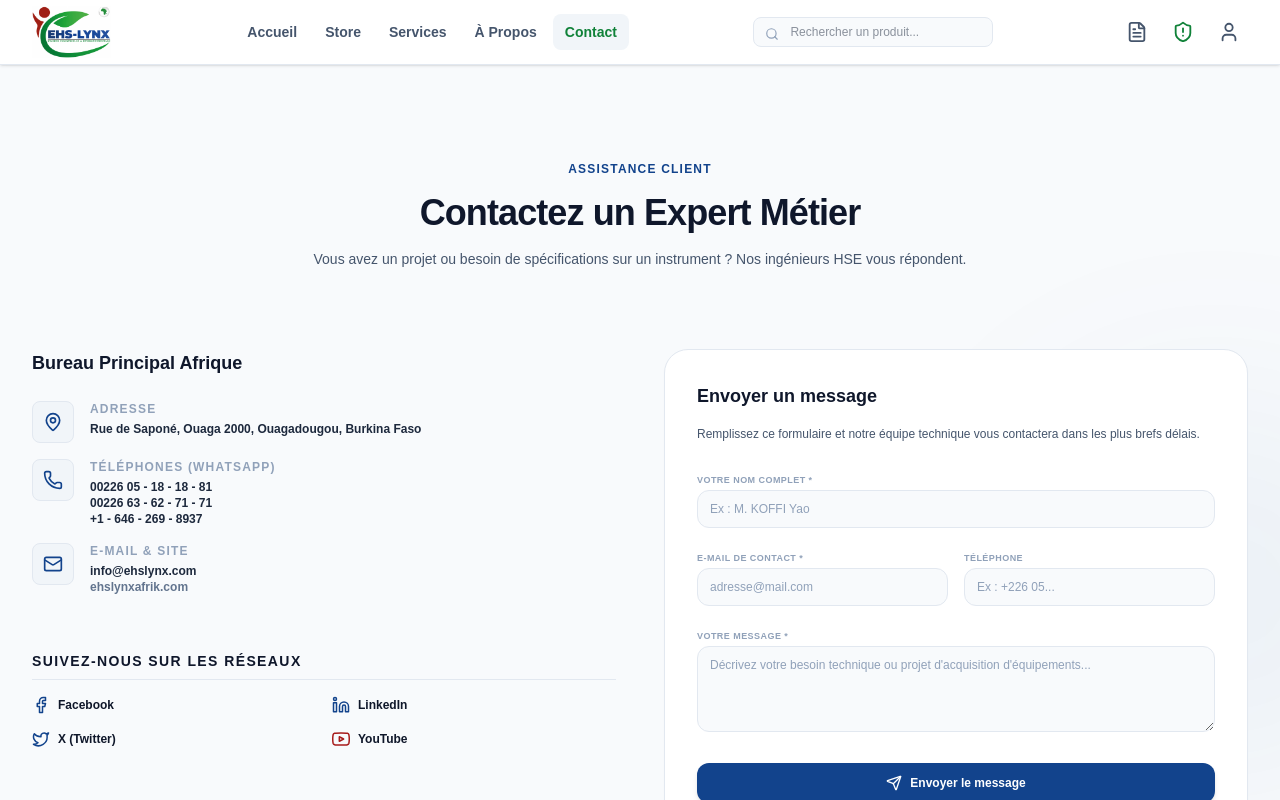
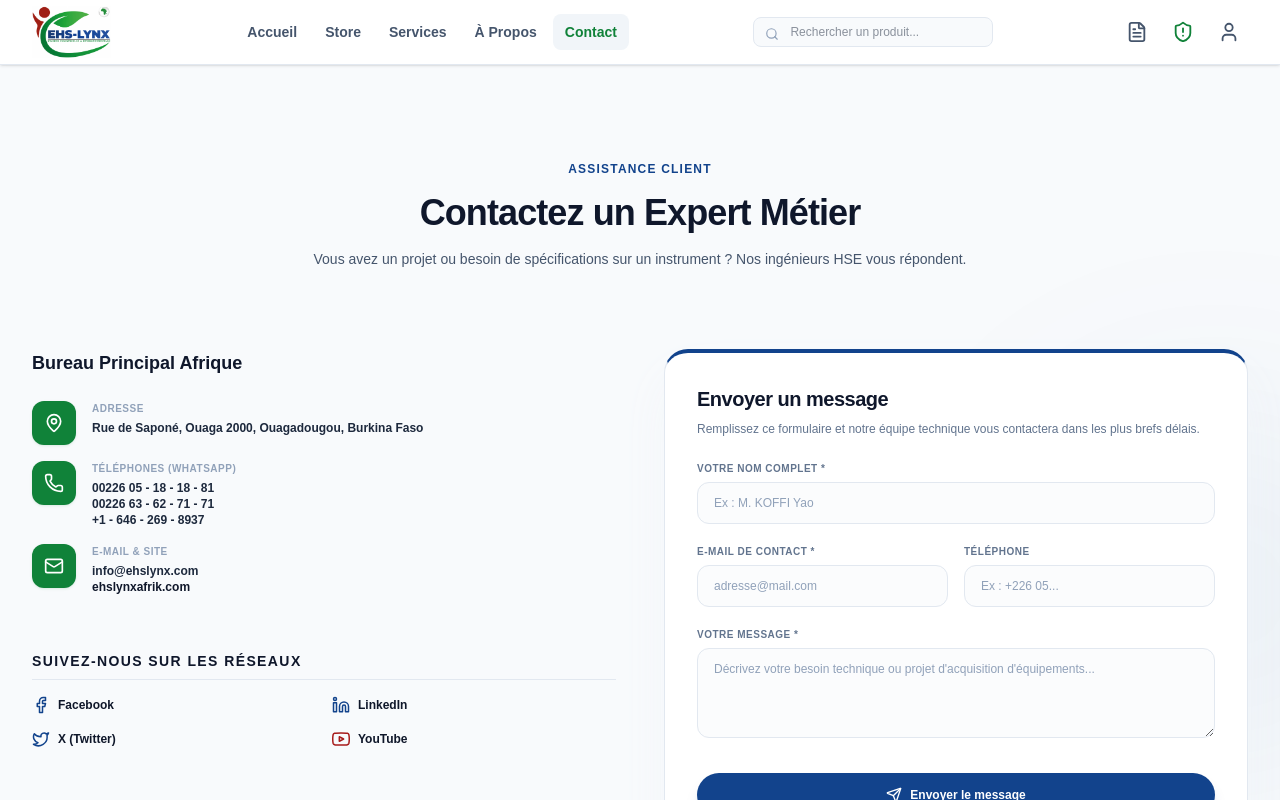
Before and after one commit to francisyaro/ehslynxstore, a Next.js app: page /info-contact in a window 1280 px wide. Shown: the top 800 px of the page. Built offline with nearby package versions, Linux system fonts and the light colour scheme.

Commit message:
style: change contact info icon background to leaf green, improve contact form UX/UI design

```diff
--- a/src/app/(public)/info-contact/page.tsx
+++ b/src/app/(public)/info-contact/page.tsx
@@ -67,21 +67,21 @@ export default function ContactPage() {
 
               <div className="space-y-4">
                 <div className="flex gap-4 items-start">
-                  <div className="p-2.5 rounded-lg bg-slate-100 border border-slate-200 text-brand-blue shrink-0">
+                  <div className="p-3 rounded-xl bg-brand-green text-white shrink-0 shadow-sm shadow-brand-green/10">
                     <MapPin className="h-5 w-5" />
                   </div>
                   <div>
-                    <h3 className="text-xs font-bold text-slate-400 uppercase tracking-widest">Adresse</h3>
+                    <h3 className="text-[10px] font-bold text-slate-400 uppercase tracking-wider">Adresse</h3>
                     <p className="text-xs text-slate-800 mt-1 font-semibold">Rue de Saponé, Ouaga 2000, Ouagadougou, Burkina Faso</p>
                   </div>
                 </div>
 
                 <div className="flex gap-4 items-start">
-                  <div className="p-2.5 rounded-lg bg-slate-100 border border-slate-200 text-brand-blue shrink-0">
+                  <div className="p-3 rounded-xl bg-brand-green text-white shrink-0 shadow-sm shadow-brand-green/10">
                     <Phone className="h-5 w-5" />
                   </div>
                   <div>
-                    <h3 className="text-xs font-bold text-slate-400 uppercase tracking-widest">Téléphones (WhatsApp)</h3>
+                    <h3 className="text-[10px] font-bold text-slate-400 uppercase tracking-wider">Téléphones (WhatsApp)</h3>
                     <p className="text-xs text-slate-800 mt-1 font-semibold">00226 05 - 18 - 18 - 81</p>
                     <p className="text-xs text-slate-800 font-semibold">00226 63 - 62 - 71 - 71</p>
                     <p className="text-xs text-slate-800 font-semibold">+1 - 646 - 269  - 8937</p>
@@ -89,13 +89,13 @@ export default function ContactPage() {
                 </div>
 
                 <div className="flex gap-4 items-start">
-                  <div className="p-2.5 rounded-lg bg-slate-100 border border-slate-200 text-brand-blue shrink-0">
+                  <div className="p-3 rounded-xl bg-brand-green text-white shrink-0 shadow-sm shadow-brand-green/10">
                     <Mail className="h-5 w-5" />
                   </div>
                   <div>
-                    <h3 className="text-xs font-bold text-slate-400 uppercase tracking-widest">E-mail & Site</h3>
+                    <h3 className="text-[10px] font-bold text-slate-400 uppercase tracking-wider">E-mail & Site</h3>
                     <p className="text-xs text-slate-800 mt-1 font-semibold">info@ehslynx.com</p>
-                    <p className="text-xs text-slate-500 font-semibold">ehslynxafrik.com</p>
+                    <p className="text-xs text-slate-550 font-semibold">ehslynxafrik.com</p>
                   </div>
                 </div>
               </div>
@@ -165,76 +165,85 @@ export default function ContactPage() {
           </div>
 
           {/* Right Column: Contact Form */}
-          <div className="lg:col-span-6 border border-slate-200 bg-white p-8 rounded-3xl relative shadow-[0_1px_3px_rgba(0,0,0,0.015)]">
-            <h2 className="text-lg font-bold text-slate-900 mb-4">Envoyer un message</h2>
-            <p className="text-xs text-slate-600 mb-6">
+          <div className="lg:col-span-6 border-t-4 border-t-brand-blue border-x border-b border-slate-200 bg-white p-8 rounded-3xl relative shadow-2xl shadow-slate-100/90 transition-shadow hover:shadow-slate-200/90">
+            <h2 className="text-xl font-black text-slate-900 tracking-tight mb-2">Envoyer un message</h2>
+            <p className="text-xs text-slate-500 mb-6">
               Remplissez ce formulaire et notre équipe technique vous contactera dans les plus brefs délais.
             </p>
 
-            <form onSubmit={handleSubmit} className="space-y-4">
+            <form onSubmit={handleSubmit} className="space-y-5">
               {submitted && (
-                <div className="p-3.5 rounded-xl bg-brand-green/10 border border-brand-green/30 text-xs font-bold text-brand-green flex items-center gap-2">
-                  <Check className="h-4 w-4 text-brand-green" /> Message envoyé avec succès. Nous vous répondrons sous peu.
+                <div className="p-4 rounded-xl bg-emerald-50 border border-emerald-200 text-xs font-bold text-emerald-800 flex items-center gap-2 shadow-sm shadow-emerald-500/5">
+                  <Check className="h-4 w-4 text-brand-green shrink-0" />
+                  <span>Message envoyé avec succès. Nos experts vous répondront sous peu.</span>
                 </div>
               )}
 
-              <div className="space-y-1">
-                <label className="text-[9px] uppercase tracking-wider text-slate-400 font-bold">Votre nom complet *</label>
+              <div className="space-y-1.5">
+                <label className="text-[10px] uppercase tracking-wider text-slate-500 font-extrabold block">Votre nom complet *</label>
                 <input
                   type="text"
                   required
                   value={name}
                   onChange={(e) => setName(e.target.value)}
                   placeholder="Ex : M. KOFFI Yao"
-                  className="w-full px-3 py-2.5 rounded-xl bg-slate-50 border border-slate-200 text-xs text-slate-800 focus:outline-none focus:bg-white focus:border-brand-blue placeholder:text-slate-400 transition-colors"
+                  className="w-full px-4 py-3 rounded-xl bg-slate-50/50 border border-slate-200 text-xs text-slate-800 focus:outline-none focus:bg-white focus:border-brand-blue focus:ring-4 focus:ring-brand-blue/10 placeholder:text-slate-400 hover:border-slate-300 transition-all duration-200"
                 />
               </div>
 
-              <div className="grid grid-cols-2 gap-4">
-                <div className="space-y-1">
-                  <label className="text-[9px] uppercase tracking-wider text-slate-400 font-bold">E-mail de contact *</label>
+              <div className="grid grid-cols-1 sm:grid-cols-2 gap-4">
+                <div className="space-y-1.5">
+                  <label className="text-[10px] uppercase tracking-wider text-slate-500 font-extrabold block">E-mail de contact *</label>
                   <input
                     type="email"
                     required
                     value={email}
                     onChange={(e) => setEmail(e.target.value)}
                     placeholder="adresse@mail.com"
-                    className="w-full px-3 py-2.5 rounded-xl bg-slate-50 border border-slate-200 text-xs text-slate-800 focus:outline-none focus:bg-white focus:border-brand-blue placeholder:text-slate-400 transition-colors"
+                    className="w-full px-4 py-3 rounded-xl bg-slate-50/50 border border-slate-200 text-xs text-slate-800 focus:outline-none focus:bg-white focus:border-brand-blue focus:ring-4 focus:ring-brand-blue/10 placeholder:text-slate-400 hover:border-slate-300 transition-all duration-200"
                   />
                 </div>
-                <div className="space-y-1">
-                  <label className="text-[9px] uppercase tracking-wider text-slate-400 font-bold">Téléphone</label>
+                <div className="space-y-1.5">
+                  <label className="text-[10px] uppercase tracking-wider text-slate-500 font-extrabold block">Téléphone</label>
                   <input
                     type="tel"
                     value={phone}
                     onChange={(e) => setPhone(e.target.value)}
                     placeholder="Ex : +226 05..."
-                    className="w-full px-3 py-2.5 rounded-xl bg-slate-50 border border-slate-200 text-xs text-slate-800 focus:outline-none focus:bg-white focus:border-brand-blue placeholder:text-slate-400 transition-colors"
+                    className="w-full px-4 py-3 rounded-xl bg-slate-50/50 border border-slate-200 text-xs text-slate-800 focus:outline-none focus:bg-white focus:border-brand-blue focus:ring-4 focus:ring-brand-blue/10 placeholder:text-slate-400 hover:border-slate-300 transition-all duration-200"
                   />
                 </div>
               </div>
 
-              <div className="space-y-1">
-                <label className="text-[9px] uppercase tracking-wider text-slate-400 font-bold">Votre Message *</label>
+              <div className="space-y-1.5">
+                <label className="text-[10px] uppercase tracking-wider text-slate-500 font-extrabold block">Votre Message *</label>
                 <textarea
                   rows={4}
                   required
                   value={message}
                   onChange={(e) => setMessage(e.target.value)}
                   placeholder="Décrivez votre besoin technique ou projet d'acquisition d'équipements..."
-                  className="w-full px-3 py-2.5 rounded-xl bg-slate-50 border border-slate-200 text-xs text-slate-800 placeholder:text-slate-400 focus:outline-none focus:bg-white focus:border-brand-blue transition-colors"
+                  className="w-full px-4 py-3 rounded-xl bg-slate-50/50 border border-slate-200 text-xs text-slate-800 placeholder:text-slate-400 focus:outline-none focus:bg-white focus:border-brand-blue focus:ring-4 focus:ring-brand-blue/10 hover:border-slate-300 transition-all duration-200"
                 />
               </div>
 
               <div className="pt-2">
                 <button
                   type="submit"
-                  className="w-full flex items-center justify-center gap-2 py-3 rounded-xl font-bold bg-brand-blue hover:bg-blue-750 text-white text-xs shadow-md transition-colors"
+                  className="group w-full flex items-center justify-center gap-2 py-3.5 rounded-full font-bold bg-brand-blue hover:bg-blue-750 text-white text-xs shadow-lg shadow-brand-blue/15 hover:scale-[1.01] active:scale-[0.99] transition-all duration-200 cursor-pointer"
                 >
-                  <Send className="h-4 w-4" /> Envoyer le message
+                  <Send className="h-4 w-4 group-hover:translate-x-0.5 group-hover:-translate-y-0.5 transition-transform" /> Envoyer le message
                 </button>
               </div>
             </form>
+
+            <p className="text-[10px] text-slate-400 text-center mt-5 flex items-center justify-center gap-1">
+              <svg className="h-3.5 w-3.5 text-slate-400 shrink-0" viewBox="0 0 24 24" fill="none" stroke="currentColor" strokeWidth="2" strokeLinecap="round" strokeLinejoin="round">
+                <rect x="3" y="11" width="18" height="11" rx="2" ry="2"></rect>
+                <path d="M7 11V7a5 5 0 0 1 10 0v4"></path>
+              </svg>
+              Vos données sont protégées. Envoi sécurisé SSL.
+            </p>
           </div>
         </div>
       </div>
```
